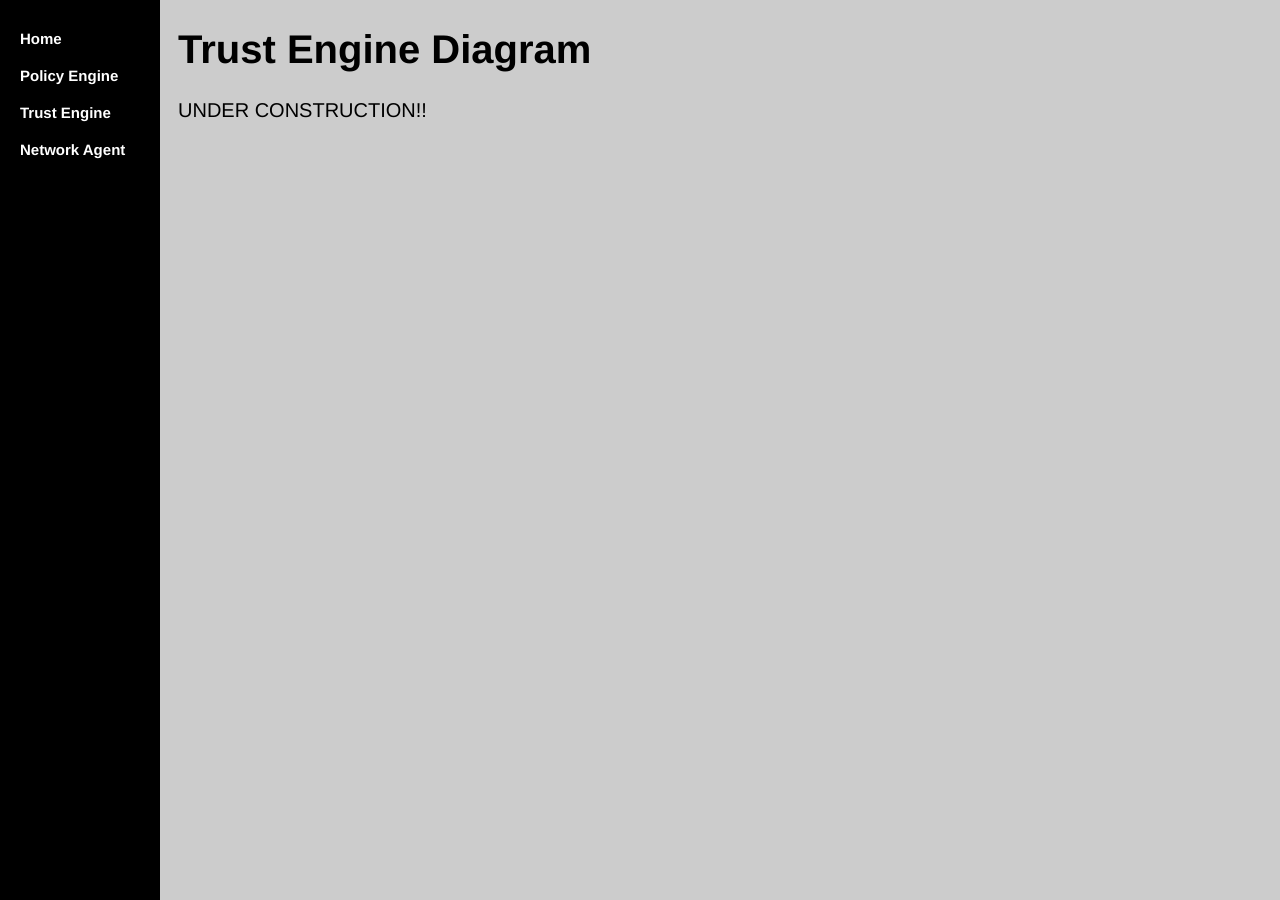
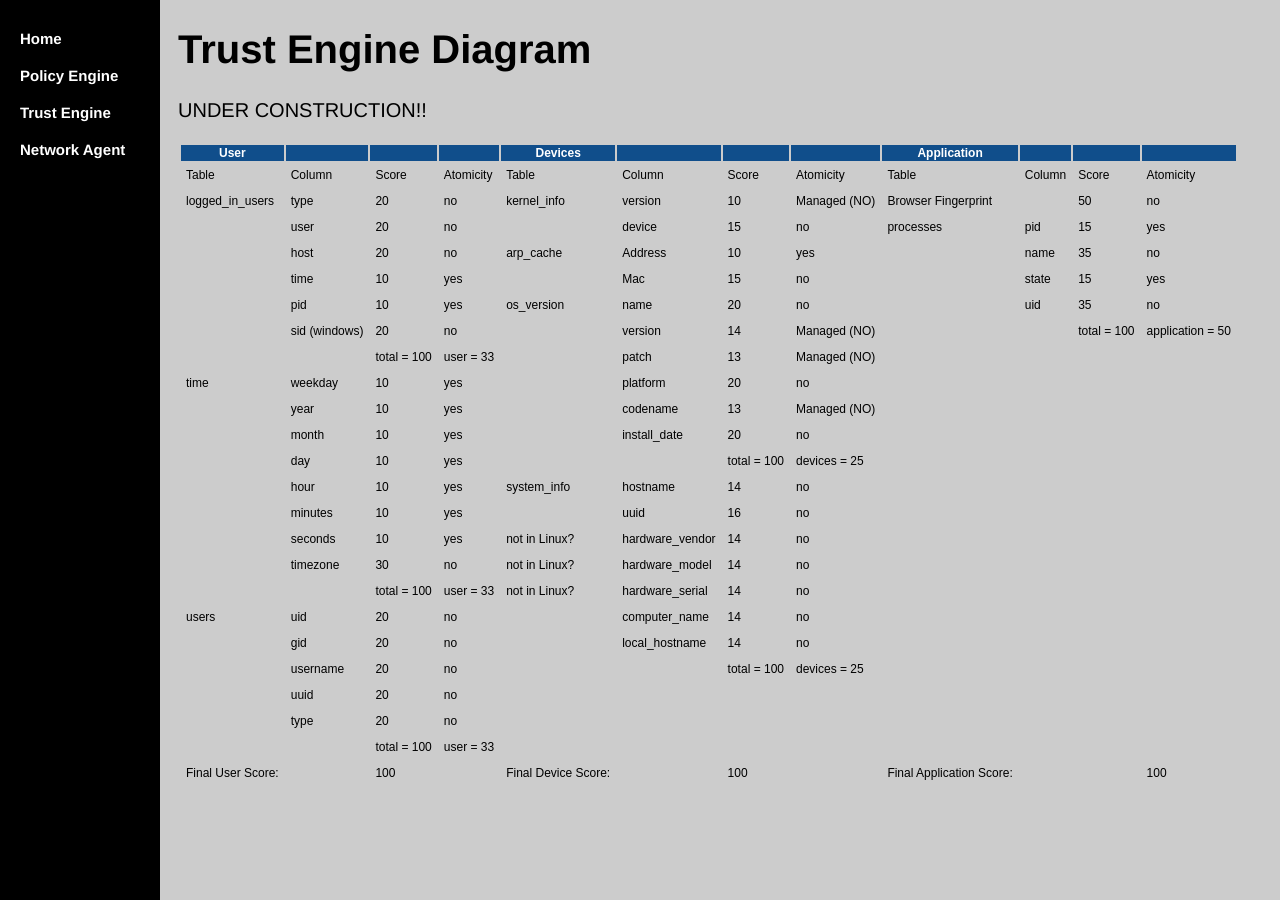
Before and after one commit to WWUZeroTrust/WWUZeroTrust.github.io, a Jekyll site: the page TrustEngine/diagram/index.html, which Jekyll copies as it is, in a window 1280 px wide. Built offline with Jekyll 4.4.1, drawn with Linux system fonts in a browser that asks for light colours.

Commit message:
Update index.html

```diff
--- a/TrustEngine/diagram/index.html
+++ b/TrustEngine/diagram/index.html
@@ -105,6 +105,50 @@
 <div class="main">
 	<h1>Trust Engine Diagram</h1>
 	<p>UNDER CONSTRUCTION!!</p>
+	<style type="text/css">
+	table.tableizer-table {
+		font-size: 12px;
+		border: 1px solid #CCC;
+		font-family: Arial, Helvetica, sans-serif;
+	}
+	.tableizer-table td {
+		padding: 4px;
+		margin: 3px;
+		border: 1px solid #CCC;
+	}
+	.tableizer-table th {
+		background-color: #104E8B;
+		color: #FFF;
+		font-weight: bold;
+	}
+</style>
+<table class="tableizer-table">
+<thead><tr class="tableizer-firstrow"><th>User</th><th>&nbsp;</th><th>&nbsp;</th><th>&nbsp;</th><th>Devices</th><th>&nbsp;</th><th>&nbsp;</th><th>&nbsp;</th><th>Application</th><th>&nbsp;</th><th>&nbsp;</th><th>&nbsp;</th></tr></thead><tbody>
+ <tr><td>Table</td><td>Column</td><td>Score</td><td>Atomicity</td><td>Table</td><td>Column</td><td>Score</td><td>Atomicity</td><td>Table</td><td>Column</td><td>Score</td><td>Atomicity</td></tr>
+ <tr><td>logged_in_users</td><td>type</td><td>20</td><td>no</td><td>kernel_info</td><td>version</td><td>10</td><td>Managed (NO)</td><td>Browser Fingerprint</td><td>&nbsp;</td><td>50</td><td>no</td></tr>
+ <tr><td>&nbsp;</td><td>user</td><td>20</td><td>no</td><td>&nbsp;</td><td>device</td><td>15</td><td>no</td><td>processes</td><td>pid</td><td>15</td><td>yes</td></tr>
+ <tr><td>&nbsp;</td><td>host</td><td>20</td><td>no</td><td>arp_cache</td><td>Address</td><td>10</td><td>yes</td><td>&nbsp;</td><td>name</td><td>35</td><td>no</td></tr>
+ <tr><td>&nbsp;</td><td>time</td><td>10</td><td>yes</td><td>&nbsp;</td><td>Mac</td><td>15</td><td>no</td><td>&nbsp;</td><td>state</td><td>15</td><td>yes</td></tr>
+ <tr><td>&nbsp;</td><td>pid</td><td>10</td><td>yes</td><td>os_version</td><td>name</td><td>20</td><td>no</td><td>&nbsp;</td><td>uid</td><td>35</td><td>no</td></tr>
+ <tr><td>&nbsp;</td><td>sid (windows)</td><td>20</td><td>no</td><td>&nbsp;</td><td>version</td><td>14</td><td>Managed (NO)</td><td>&nbsp;</td><td>&nbsp;</td><td>total = 100</td><td>application = 50</td></tr>
+ <tr><td>&nbsp;</td><td>&nbsp;</td><td>total = 100 </td><td>user = 33</td><td>&nbsp;</td><td>patch</td><td>13</td><td>Managed (NO)</td><td>&nbsp;</td><td>&nbsp;</td><td>&nbsp;</td><td>&nbsp;</td></tr>
+ <tr><td>time</td><td>weekday</td><td>10</td><td>yes</td><td>&nbsp;</td><td>platform</td><td>20</td><td>no</td><td>&nbsp;</td><td>&nbsp;</td><td>&nbsp;</td><td>&nbsp;</td></tr>
+ <tr><td>&nbsp;</td><td>year</td><td>10</td><td>yes</td><td>&nbsp;</td><td>codename</td><td>13</td><td>Managed (NO)</td><td>&nbsp;</td><td>&nbsp;</td><td>&nbsp;</td><td>&nbsp;</td></tr>
+ <tr><td>&nbsp;</td><td>month</td><td>10</td><td>yes</td><td>&nbsp;</td><td>install_date</td><td>20</td><td>no</td><td>&nbsp;</td><td>&nbsp;</td><td>&nbsp;</td><td>&nbsp;</td></tr>
+ <tr><td>&nbsp;</td><td>day</td><td>10</td><td>yes</td><td>&nbsp;</td><td>&nbsp;</td><td>total = 100</td><td>devices = 25</td><td>&nbsp;</td><td>&nbsp;</td><td>&nbsp;</td><td>&nbsp;</td></tr>
+ <tr><td>&nbsp;</td><td>hour</td><td>10</td><td>yes</td><td>system_info</td><td>hostname</td><td>14</td><td>no</td><td>&nbsp;</td><td>&nbsp;</td><td>&nbsp;</td><td>&nbsp;</td></tr>
+ <tr><td>&nbsp;</td><td>minutes</td><td>10</td><td>yes</td><td>&nbsp;</td><td>uuid</td><td>16</td><td>no</td><td>&nbsp;</td><td>&nbsp;</td><td>&nbsp;</td><td>&nbsp;</td></tr>
+ <tr><td>&nbsp;</td><td>seconds</td><td>10</td><td>yes</td><td>not in Linux?</td><td>hardware_vendor</td><td>14</td><td>no</td><td>&nbsp;</td><td>&nbsp;</td><td>&nbsp;</td><td>&nbsp;</td></tr>
+ <tr><td>&nbsp;</td><td>timezone</td><td>30</td><td>no</td><td>not in Linux?</td><td>hardware_model</td><td>14</td><td>no</td><td>&nbsp;</td><td>&nbsp;</td><td>&nbsp;</td><td>&nbsp;</td></tr>
+ <tr><td>&nbsp;</td><td>&nbsp;</td><td>total = 100</td><td>user = 33</td><td>not in Linux?</td><td>hardware_serial</td><td>14</td><td>no</td><td>&nbsp;</td><td>&nbsp;</td><td>&nbsp;</td><td>&nbsp;</td></tr>
+ <tr><td>users</td><td>uid</td><td>20</td><td>no</td><td>&nbsp;</td><td>computer_name</td><td>14</td><td>no</td><td>&nbsp;</td><td>&nbsp;</td><td>&nbsp;</td><td>&nbsp;</td></tr>
+ <tr><td>&nbsp;</td><td>gid</td><td>20</td><td>no</td><td>&nbsp;</td><td>local_hostname</td><td>14</td><td>no</td><td>&nbsp;</td><td>&nbsp;</td><td>&nbsp;</td><td>&nbsp;</td></tr>
+ <tr><td>&nbsp;</td><td>username</td><td>20</td><td>no</td><td>&nbsp;</td><td>&nbsp;</td><td>total = 100</td><td>devices = 25</td><td>&nbsp;</td><td>&nbsp;</td><td>&nbsp;</td><td>&nbsp;</td></tr>
+ <tr><td>&nbsp;</td><td>uuid</td><td>20</td><td>no</td><td>&nbsp;</td><td>&nbsp;</td><td>&nbsp;</td><td>&nbsp;</td><td>&nbsp;</td><td>&nbsp;</td><td>&nbsp;</td><td>&nbsp;</td></tr>
+ <tr><td>&nbsp;</td><td>type</td><td>20</td><td>no</td><td>&nbsp;</td><td>&nbsp;</td><td>&nbsp;</td><td>&nbsp;</td><td>&nbsp;</td><td>&nbsp;</td><td>&nbsp;</td><td>&nbsp;</td></tr>
+ <tr><td>&nbsp;</td><td>&nbsp;</td><td>total = 100 </td><td>user = 33</td><td>&nbsp;</td><td>&nbsp;</td><td>&nbsp;</td><td>&nbsp;</td><td>&nbsp;</td><td>&nbsp;</td><td>&nbsp;</td><td>&nbsp;</td></tr>
+ <tr><td>Final User Score:</td><td>&nbsp;</td><td>100</td><td>&nbsp;</td><td>Final Device Score:</td><td>&nbsp;</td><td>100</td><td>&nbsp;</td><td>Final Application Score:</td><td>&nbsp;</td><td>&nbsp;</td><td>100</td></tr>
+</tbody></table>
 	</div>
 <script>
 /* Loop through all dropdown buttons to toggle between hiding and showing its dropdown content - This allows the user to have multiple dropdowns without any conflict */
```
